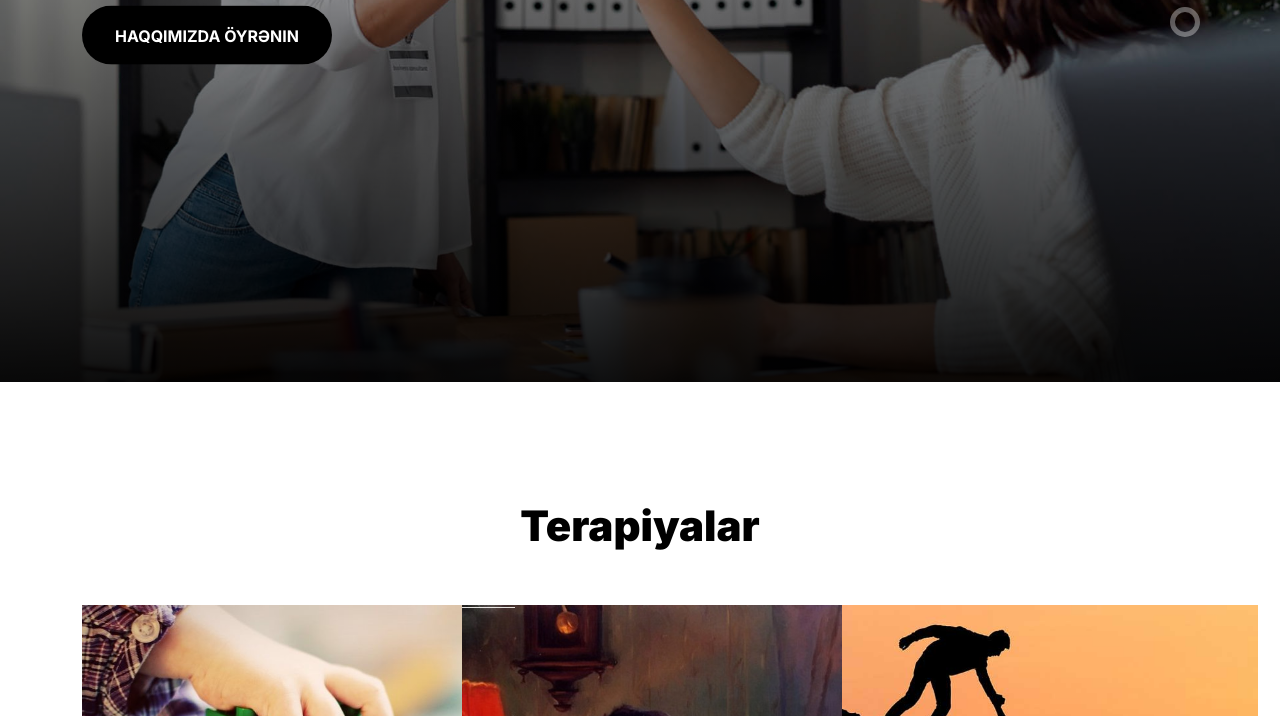
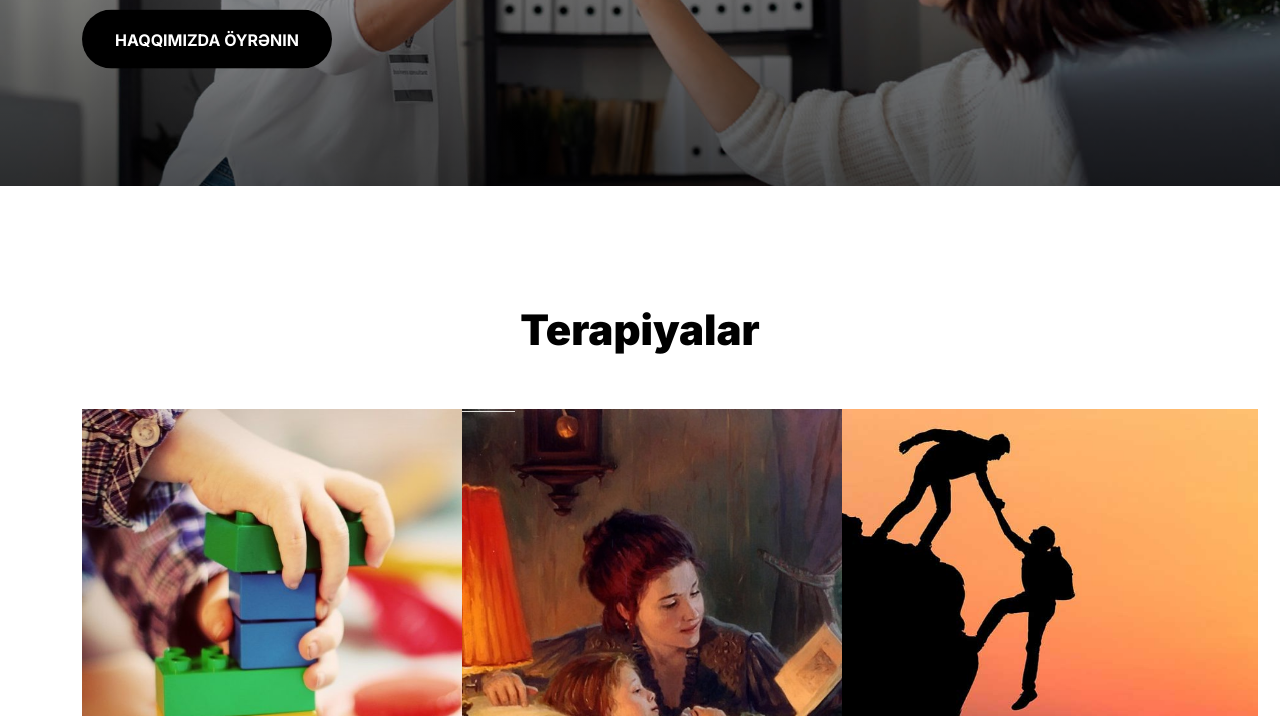
Before and after one commit to Kamran3325/PTVTM, a plain HTML site: page index.html in a window 1280 px wide. Shown: the part 504-1220 px from the top of the page. Drawn offline with Linux system fonts and the light colour scheme.

Commit message:
Update psixoloji-tədqiat-və-tədris-mərkəzi.css

```diff
--- a/css/psixoloji-tədqiat-və-tədris-mərkəzi.css
+++ b/css/psixoloji-tədqiat-və-tədris-mərkəzi.css
@@ -501,12 +501,12 @@ strong {
 -----------------------------------------*/
 @media (min-width: 992px) {
   .slick-slideshow {
-    height: 100vh;
+    height: 600px;
   }
 }
 
 .slick-slideshow {
-  margin-top: 86px;
+  margin-top: 90px;
 }
 
 .slick-title {
```
